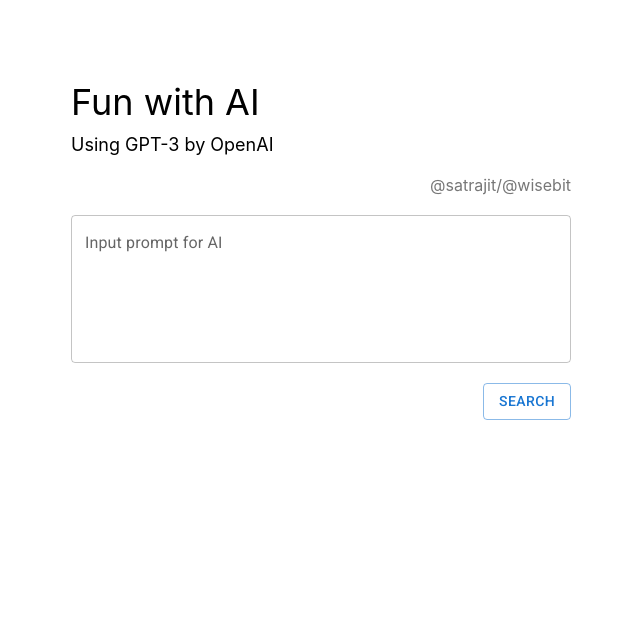
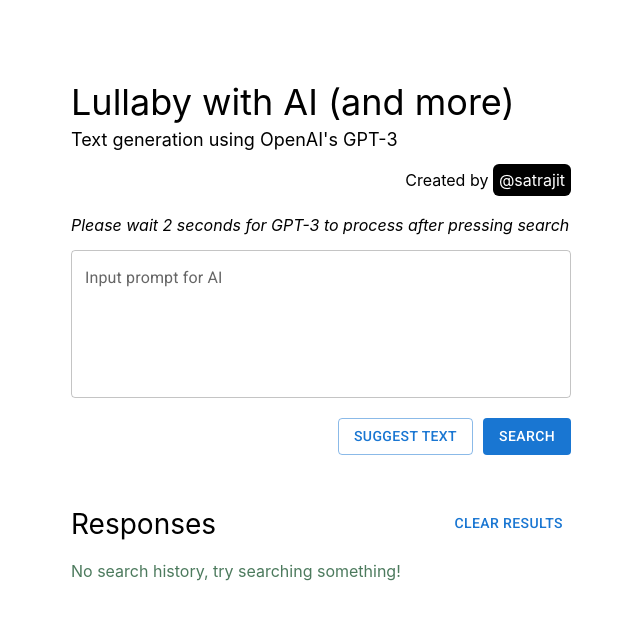
Before and after one commit to wise-bit/satrajit-shopify-frontend-2022, a React (Create React App) app: page / in a window 1280 px wide. Shown: the top 620 px of the page, without its empty margins (319-959 px from the left). Built offline with nearby package versions, Linux system fonts and the light colour scheme.

Commit message:
completed all planned features of the app

```diff
--- a/src/components/Prompt.js
+++ b/src/components/Prompt.js
@@ -1,13 +1,75 @@
 import Box from '@mui/material/Box';
-import { TextField } from '@mui/material';
+import { Link, TextField } from '@mui/material';
 import { Button } from '@mui/material';
-import { useState } from 'react';
+import { useEffect, useState } from 'react';
+import Response from './Response';
 
 export default function Prompt() {
-  const [input, setInput] = useState('');
+  const [showEmptyError, setShowEmptyError] = useState(false);
+  const [searchText, setSearchText] = useState('');
+  const [searchHistory, setSearchHistory] = useState(() => {
+    const savedHistory = localStorage.getItem('gpt3searchhistory');
+    const initialHistory = JSON.parse(savedHistory);
+    return initialHistory || [];
+  });
+
+  useEffect(() => {
+    localStorage.setItem('gpt3searchhistory', JSON.stringify(searchHistory));
+  }, [searchHistory, searchText]);
+
+  const clearResults = () => {
+    setSearchHistory([]);
+  };
+
+  const sampleInputTexts = [
+    'Write me a haiku about oranges',
+    'Write a poem about a dog wearing skis',
+    'Write me a python program to print hello world',
+    'Write me a go concurrency program',
+    'Can AI take over the world',
+    'How does GPT-3 work',
+  ];
+
+  const fillSuggestedText = () => {
+    setSearchText(
+      sampleInputTexts[Math.floor(Math.random() * sampleInputTexts.length)]
+    );
+  };
 
   const search = () => {
-    console.log(input);
+    if (searchText.length === 0) {
+      setShowEmptyError(true);
+      return;
+    }
+
+    const data = {
+      prompt: searchText,
+      temperature: 0.5,
+      max_tokens: 64,
+      top_p: 1.0,
+      frequency_penalty: 0.0,
+      presence_penalty: 0.0,
+    };
+
+    let resp;
+    fetch('https://api.openai.com/v1/engines/text-curie-001/completions', {
+      method: 'POST',
+      headers: {
+        'Content-Type': 'application/json',
+        Authorization: `Bearer ${process.env.REACT_APP_OPENAPI_SECRET}`,
+      },
+      body: JSON.stringify(data),
+    }).then((response) =>
+      response.json().then((obj) => {
+        if (obj && obj.choices && obj.choices.length && obj.choices[0].text) {
+          resp = obj.choices[0].text.trim();
+          searchHistory.unshift({ prompt: searchText, response: resp });
+          setSearchText('');
+        } else {
+          setShowEmptyError(true);
+        }
+      })
+    );
   };
 
   return (
@@ -21,31 +83,69 @@
         }}
       >
         <Box>
-          <div style={{ fontSize: '36px', marginTop: '80px' }}>Fun with AI</div>
-          <div style={{ fontSize: '18px', marginTop: '10px' }}>
-            Using GPT-3 by OpenAI
+          <div style={{ fontSize: '36px', marginTop: '80px' }}>
+            Lullaby with AI (and more)
           </div>
-          <div
-            style={{ color: '#777777', textAlign: 'right', marginTop: '20px' }}
+          <div style={{ fontSize: '18px', marginTop: '5px' }}>
+            Text generation using OpenAI's GPT-3
+          </div>
+          <div style={{ textAlign: 'right', marginTop: '20px' }}>
+            Created by{' '}
+            <Link
+              href='https://www.satrajit.ca'
+              target='_blank'
+              underline='none'
             >
-            @satrajit/@wisebit
+              <span
+                style={{
+                  backgroundColor: 'black',
+                  padding: '6px',
+                  borderRadius: '6px',
+                  color: 'white',
+                }}
+              >
+                @satrajit
+              </span>
+            </Link>
           </div>
-          <div style={{ marginTop: '20px', width: '500px' }}>
+          <div style={{ fontStyle: 'italic', marginTop: '25px' }}>
+            Please wait 2 seconds for GPT-3 to process after pressing search
+          </div>
+          <div style={{ marginTop: '15px', width: '500px' }}>
             <TextField
               id='outlined-multiline-static'
               label='Input prompt for AI'
               multiline
               rows={5}
               fullWidth
-              placeholder='Start typing...'
+              placeholder='Write me a lullaby with AI'
               onChange={(e) => {
-                setInput(e.target.value);
+                setSearchText(e.target.value);
+                setShowEmptyError(false);
               }}
+              value={searchText}
             />
+            {showEmptyError && (
+              <div style={{ color: 'red', marginTop: '8px' }}>
+                Invalid input, please try again!
               </div>
+            )}
+
             <div style={{ textAlign: 'right', marginTop: '20px' }}>
               <Button
+                disableElevation
                 variant='outlined'
+                onClick={() => {
+                  fillSuggestedText();
+                }}
+                style={{ marginRight: '10px' }}
+              >
+                Suggest Text
+              </Button>
+
+              <Button
+                disableElevation
+                variant='contained'
                 onClick={() => {
                   search();
                 }}
@@ -53,6 +153,32 @@
                 Search
               </Button>
             </div>
+            <div
+              style={{
+                marginTop: '50px',
+                marginBottom: '20px',
+                display: 'flex',
+                alignItems: 'end',
+              }}
+            >
+              <div style={{ fontSize: '28px' }}>Responses</div>
+              <div style={{ marginLeft: 'auto' }}>
+                <Button
+                  onClick={() => {
+                    clearResults();
+                  }}
+                >
+                  Clear results
+                </Button>
+              </div>
+            </div>
+            <Response items={searchHistory} key={searchHistory} />
+            {searchHistory.length === 0 && (
+              <div style={{ color: '#4c7a5d' }}>
+                No search history, try searching something!
+              </div>
+            )}
+          </div>
         </Box>
       </div>
     </>
--- a/src/components/Response.js
+++ b/src/components/Response.js
@@ -1,9 +1,39 @@
 import Box from '@mui/material/Box';
 
-export default function Response() {
+export default function Response({ items }) {
   return (
     <>
-      <Box>Test</Box>
+      {items.map((item, index) => {
+        return (
+          <div key={index}>
+            <Box
+              style={{
+                backgroundColor: '#d5e8dc',
+                paddingTop: '15px',
+                paddingBottom: '15px',
+                paddingLeft: '10px',
+                paddingRight: '10px',
+                border: 'solid 2px #4c7a5d',
+                borderRadius: '4px',
+                marginBottom: '10px',
+              }}
+            >
+              <div>
+                <div style={{ fontWeight: 'bold', marginBottom: '5px' }}>
+                  Prompt:
+                </div>
+                <div>{item.prompt}</div>
+              </div>
+              <div style={{ marginTop: '10px' }}>
+                <div style={{ fontWeight: 'bold', marginBottom: '5px' }}>
+                  Response:
+                </div>
+                <div style={{ whiteSpace: 'pre-wrap' }}>{item.response}</div>
+              </div>
+            </Box>
+          </div>
+        );
+      })}
     </>
   );
 }
```
Also changed, not shown: 47 other files (tests, documents, lock files or other folders). Lines whose indentation alone changed are shown as unchanged.
